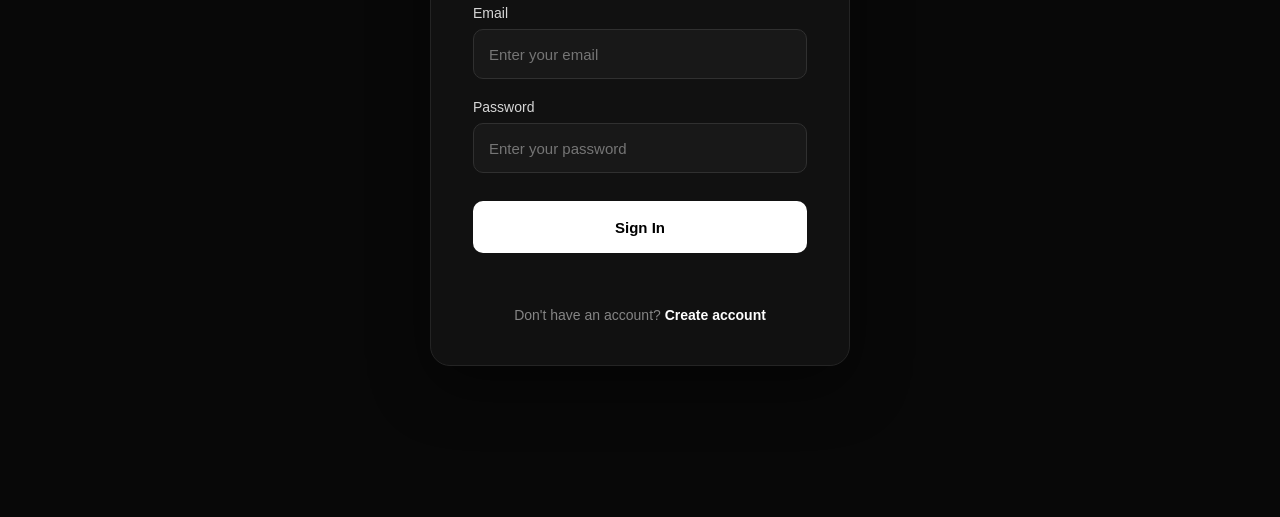
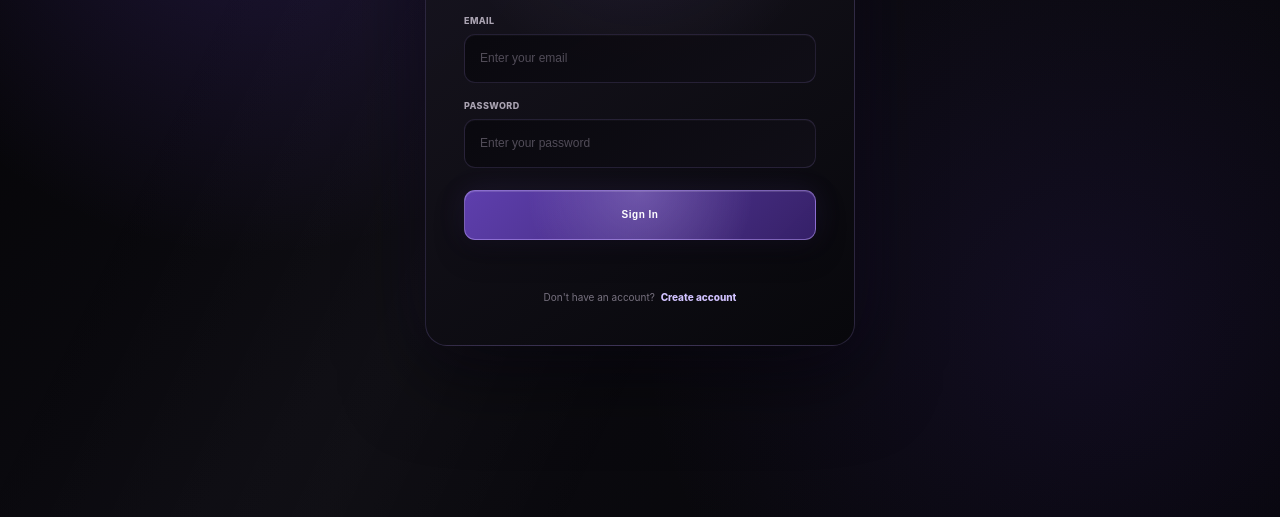
Before and after one commit to LimZL1128/LZL-STORE, a website built with Vite: page html/login.html in a window 1280 px wide. Shown: the part 283-800 px from the top of the page. Built offline with nearby package versions, Linux system fonts and the light colour scheme.

Commit message:
Upgrade login and signup design

```diff
--- a/css/login.css
+++ b/css/login.css
@@ -4,113 +4,469 @@
   padding: 0;
 }
 
+:root {
+  --bg: #050507;
+  --panel: rgba(15, 13, 21, 0.94);
+  --border: rgba(179, 151, 255, 0.18);
+  --purple: #a98bff;
+  --purple-light: #d1c2ff;
+  --text: #ffffff;
+  --muted: #85808d;
+}
+
+html {
+  min-height: 100%;
+  background: var(--bg);
+}
+
 body {
   min-height: 100vh;
-  font-family: Arial, sans-serif;
-  background: #080808;
-  color: #ffffff;
+  overflow-x: hidden;
+
+  font-family:
+    Inter,
+    ui-sans-serif,
+    system-ui,
+    Arial,
+    sans-serif;
+
+  color: var(--text);
+
+  background:
+    radial-gradient(
+      circle at 20% 15%,
+      rgba(133, 86, 255, 0.2),
+      transparent 34%
+    ),
+    radial-gradient(
+      circle at 85% 75%,
+      rgba(90, 55, 190, 0.13),
+      transparent 36%
+    ),
+    linear-gradient(
+      135deg,
+      #030304,
+      #0c0b11 48%,
+      #050507
+    );
 }
 
-.login-page {
+body::before {
+  content: "";
+
+  position: fixed;
+  inset: 0;
+
+  pointer-events: none;
+
+  background:
+    linear-gradient(
+      115deg,
+      transparent 20%,
+      rgba(255, 255, 255, 0.025) 42%,
+      transparent 58%
+    );
+}
+
+.login-page,
+.auth-page {
+  position: relative;
+
+  z-index: 1;
+
+  width: 100%;
   min-height: 100vh;
+
   display: flex;
   align-items: center;
   justify-content: center;
-  padding: 24px;
+
+  padding: 35px 20px;
 }
 
-.login-card {
+.login-card,
+.auth-card {
+  position: relative;
+
   width: 100%;
-  max-width: 420px;
-  padding: 42px;
-  background: #111111;
-  border: 1px solid #242424;
-  border-radius: 20px;
-  box-shadow: 0 20px 60px rgba(0, 0, 0, 0.45);
+  max-width: 430px;
+
+  overflow: hidden;
+
+  padding: 42px 38px;
+
+  border: 1px solid var(--border);
+  border-radius: 22px;
+
+  background:
+    radial-gradient(
+      circle at 50% 0%,
+      rgba(177, 145, 255, 0.1),
+      transparent 38%
+    ),
+    linear-gradient(
+      145deg,
+      rgba(24, 21, 32, 0.97),
+      rgba(8, 8, 12, 0.98)
+    );
+
+  box-shadow:
+    inset 0 1px 0 rgba(255, 255, 255, 0.06),
+    0 30px 80px rgba(0, 0, 0, 0.5),
+    0 0 70px rgba(116, 73, 230, 0.08);
+
+  backdrop-filter: blur(24px);
 }
 
-.brand {
+.login-card::before,
+.auth-card::before {
+  content: "";
+
+  position: absolute;
+
+  top: 0;
+  left: 18%;
+  right: 18%;
+
+  height: 1px;
+
+  background:
+    linear-gradient(
+      90deg,
+      transparent,
+      rgba(204, 184, 255, 0.7),
+      transparent
+    );
+}
+
+.brand,
+.auth-brand {
+  margin-bottom: 31px;
   text-align: center;
-  margin-bottom: 34px;
 }
 
 .brand h1 {
-  font-size: 30px;
-  letter-spacing: 4px;
-  font-weight: 800;
+  font-size: 25px;
+  font-weight: 950;
+  letter-spacing: 2px;
+
+  background:
+    linear-gradient(
+      120deg,
+      #ffffff,
+      #c6b5ff
+    );
+
+  background-clip: text;
+  color: transparent;
 }
 
 .brand p {
-  margin-top: 10px;
-  color: #8f8f8f;
-  font-size: 14px;
+  margin-top: 8px;
+
+  color: #77717f;
+
+  font-size: 11px;
 }
 
-.input-group {
-  margin-bottom: 20px;
+.auth-brand {
+  display: flex;
+  align-items: baseline;
+  justify-content: center;
+
+  gap: 7px;
 }
 
-.input-group label {
-  display: block;
-  margin-bottom: 8px;
-  font-size: 14px;
-  color: #d7d7d7;
+.auth-brand h1 {
+  font-size: 27px;
+  font-weight: 950;
+  letter-spacing: -1px;
+
+  background:
+    linear-gradient(
+      120deg,
+      #ffffff,
+      #bba5ff
+    );
+
+  background-clip: text;
+  color: transparent;
 }
 
-.input-group input {
+.auth-brand span {
+  color: #756d80;
+
+  font-size: 9px;
+  font-weight: 900;
+
+  letter-spacing: 2px;
+}
+
+.auth-card > h2 {
+  margin-bottom: 8px;
+
+  text-align: center;
+
+  font-size: 25px;
+  letter-spacing: -1px;
+}
+
+.auth-card > p {
+  margin-bottom: 29px;
+
+  color: var(--muted);
+
+  text-align: center;
+
+  font-size: 11px;
+  line-height: 1.6;
+}
+
+#loginForm,
+#signupForm {
+  display: flex;
+  flex-direction: column;
+
+  gap: 17px;
+}
+
+.input-group,
+.form-group {
+  display: flex;
+  flex-direction: column;
+
+  gap: 8px;
+}
+
+.input-group label,
+.form-group label {
+  color: #aaa3b2;
+
+  font-size: 9px;
+  font-weight: 850;
+
+  letter-spacing: 0.4px;
+
+  text-transform: uppercase;
+}
+
+.input-group input,
+.form-group input {
+  width: 100%;
+  height: 49px;
+
+  padding: 0 15px;
+
+  outline: none;
+
+  border:
+    1px solid
+    rgba(179, 151, 255, 0.15);
+
+  border-radius: 11px;
+
+  background:
+    linear-gradient(
+      145deg,
+      rgba(10, 9, 14, 0.96),
+      rgba(17, 15, 23, 0.94)
+    );
+
+  color: #ffffff;
+
+  font-size: 12px;
+
+  box-shadow:
+    inset 0 1px 0
+    rgba(255, 255, 255, 0.025);
+
+  transition:
+    border-color 0.2s ease,
+    box-shadow 0.2s ease,
+    background 0.2s ease;
+}
+
+.input-group input::placeholder,
+.form-group input::placeholder {
+  color: #514c58;
+}
+
+.input-group input:focus,
+.form-group input:focus {
+  border-color:
+    rgba(186, 155, 255, 0.62);
+
+  background:
+    rgba(15, 12, 22, 0.98);
+
+  box-shadow:
+    0 0 0 3px
+    rgba(139, 92, 246, 0.08),
+    0 0 25px
+    rgba(123, 78, 230, 0.08);
+}
+
+.login-button,
+.auth-button {
+  position: relative;
+
   width: 100%;
   height: 50px;
-  padding: 0 15px;
-  border: 1px solid #303030;
-  border-radius: 10px;
-  outline: none;
-  background: #181818;
+
+  margin-top: 5px;
+
+  overflow: hidden;
+
+  border:
+    1px solid
+    rgba(194, 166, 255, 0.48);
+
+  border-radius: 11px;
+
+  background:
+    radial-gradient(
+      circle at 50% 0%,
+      rgba(220, 202, 255, 0.24),
+      transparent 62%
+    ),
+    linear-gradient(
+      135deg,
+      rgba(112, 74, 207, 0.82),
+      rgba(58, 35, 112, 0.92)
+    );
+
   color: #ffffff;
-  font-size: 15px;
+
+  font-size: 10px;
+  font-weight: 900;
+
+  letter-spacing: 0.5px;
+
+  cursor: pointer;
+
+  box-shadow:
+    inset 0 1px 0
+    rgba(255, 255, 255, 0.13),
+    0 12px 30px
+    rgba(0, 0, 0, 0.28),
+    0 0 28px
+    rgba(139, 92, 246, 0.11);
+
+  transition:
+    transform 0.2s ease,
+    border-color 0.2s ease,
+    box-shadow 0.2s ease;
 }
 
-.input-group input:focus {
-  border-color: #ffffff;
+.login-button:hover,
+.auth-button:hover {
+  transform: translateY(-2px);
+
+  border-color:
+    rgba(217, 198, 255, 0.8);
+
+  box-shadow:
+    inset 0 1px 0
+    rgba(255, 255, 255, 0.15),
+    0 15px 35px
+    rgba(0, 0, 0, 0.34),
+    0 0 35px
+    rgba(139, 92, 246, 0.18);
 }
 
-.login-button {
-  width: 100%;
-  height: 52px;
-  margin-top: 8px;
-  border: none;
-  border-radius: 10px;
-  background: #ffffff;
-  color: #000000;
-  font-size: 15px;
-  font-weight: 700;
-  cursor: pointer;
+.login-button:active,
+.auth-button:active {
+  transform: scale(0.985);
 }
 
-.login-button:hover {
-  background: #dddddd;
+.login-message,
+.auth-message {
+  min-height: 18px;
+
+  margin-top: 15px;
+
+  color: #c5b2ff;
+
+  text-align: center;
+
+  font-size: 10px;
+  line-height: 1.5;
 }
 
-.login-message {
-  min-height: 20px;
-  margin-top: 16px;
+.signup-text,
+.auth-switch {
+  margin-top: 18px;
+
+  color: #77717f;
+
   text-align: center;
-  color: #ff6b6b;
-  font-size: 14px;
+
+  font-size: 10px;
 }
 
-.signup-text {
-  margin-top: 18px;
-  text-align: center;
-  color: #858585;
-  font-size: 14px;
+.signup-text a,
+.auth-switch a {
+  margin-left: 3px;
+
+  color: var(--purple-light);
+
+  font-weight: 850;
+
+  text-decoration: none;
+
+  transition:
+    color 0.2s ease,
+    text-shadow 0.2s ease;
 }
 
-.signup-text a {
+.signup-text a:hover,
+.auth-switch a:hover {
   color: #ffffff;
-  text-decoration: none;
-  font-weight: 600;
+
+  text-shadow:
+    0 0 15px
+    rgba(169, 139, 255, 0.6);
 }
 
-.signup-text a:hover {
-  text-decoration: underline;
+@media (max-width: 520px) {
+  .login-page,
+  .auth-page {
+    padding: 20px 14px;
+  }
+
+  .login-card,
+  .auth-card {
+    max-width: 100%;
+
+    padding: 34px 23px;
+
+    border-radius: 18px;
+  }
+
+  .brand h1 {
+    font-size: 23px;
+  }
+
+  .auth-card > h2 {
+    font-size: 22px;
+  }
+
+  .input-group input,
+  .form-group input {
+    height: 50px;
+
+    font-size: 16px;
+  }
+
+  .login-button,
+  .auth-button {
+    height: 50px;
+  }
 }
+
+@media (max-width: 360px) {
+  .login-card,
+  .auth-card {
+    padding: 30px 18px;
+  }
+}
```
